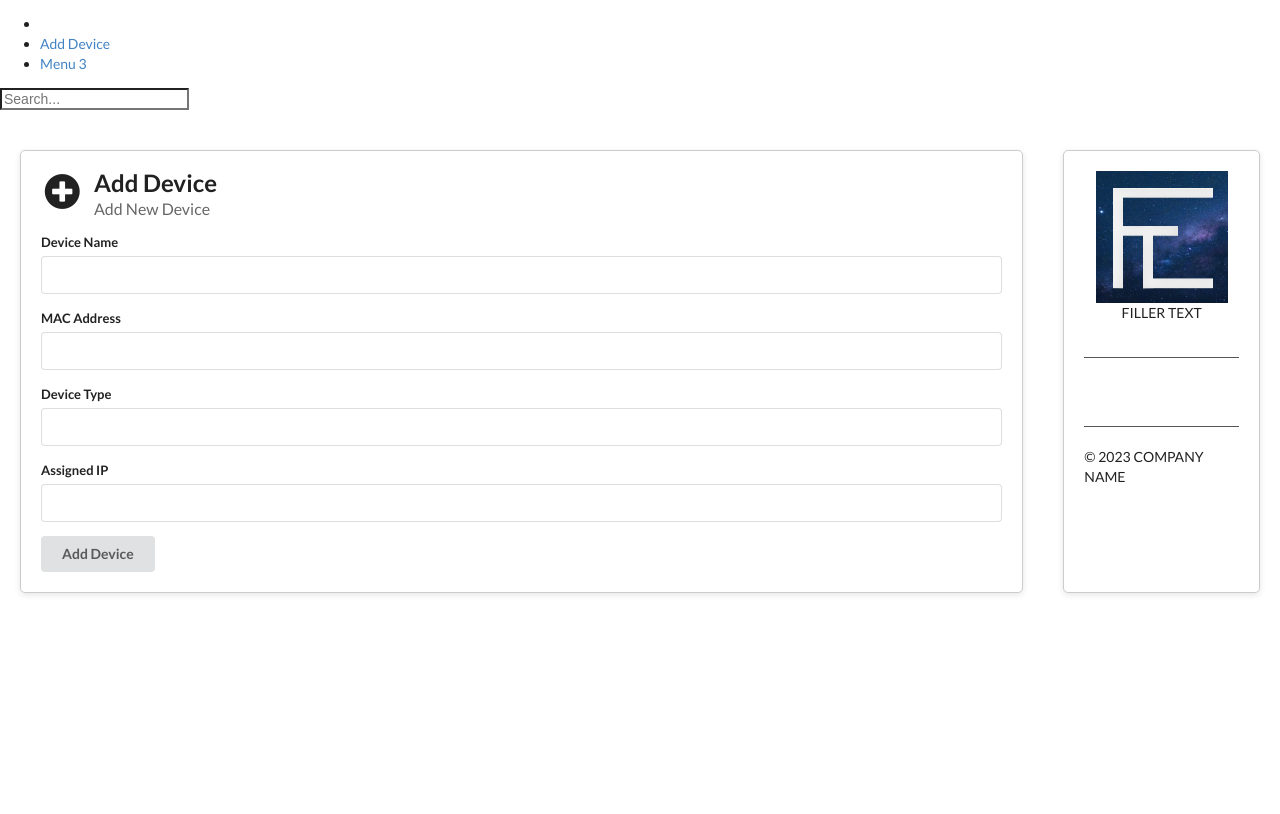
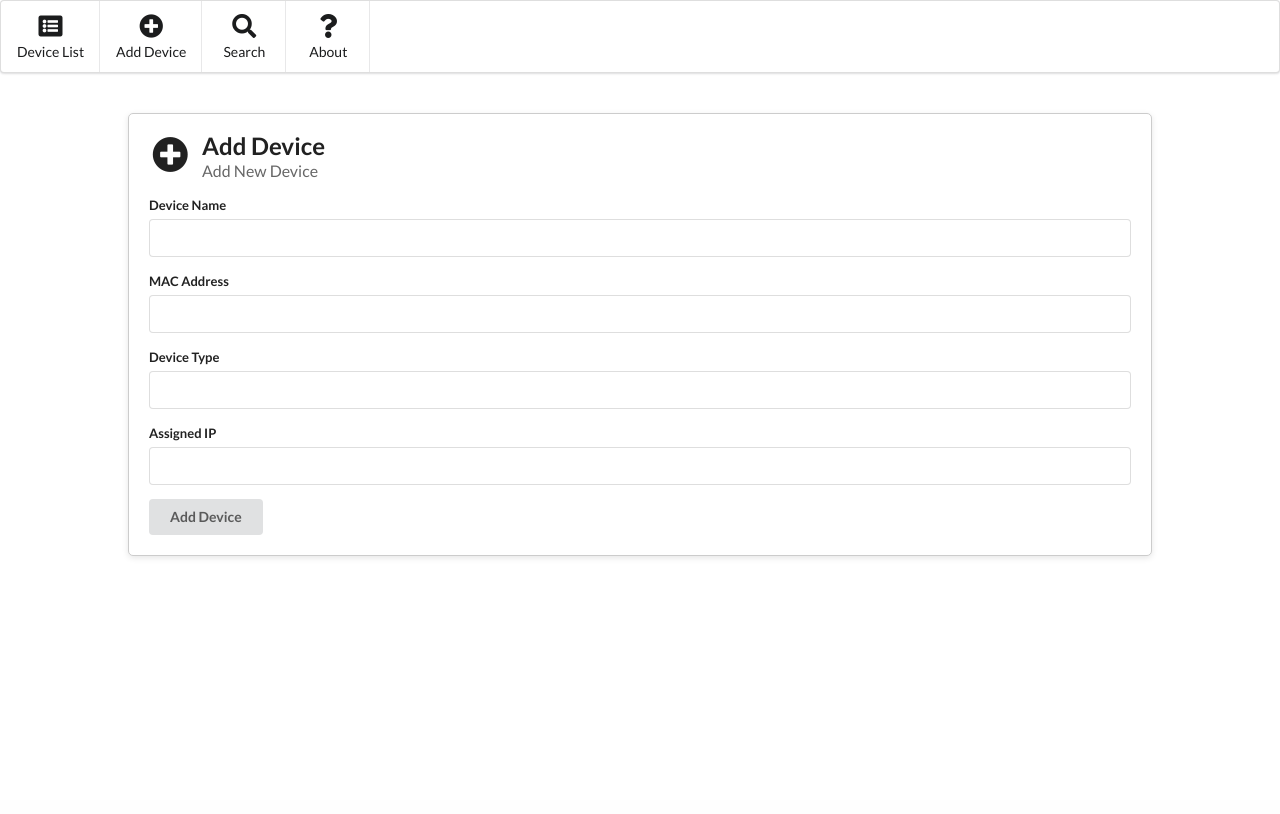
Before and after one commit to ryklou/NetworkDeviceManager, a Flask app: page /add-device in a window 1280 px wide. After the commit the page ends 558 px from the top, so only its background shows below. Run offline with Flask 3, Linux system fonts and the light colour scheme; tables that the repository leaves empty hold one stand-in row (values such as "Sample post"); some libraries are stand-ins or nearby versions.

Commit message:
Update base.html
Front-End Development;

Added links to jQuery 3.6.0, Semantic UI 2.5.0 (CSS & JS)

Some UI layout.

```diff
--- a/templates/base.html
+++ b/templates/base.html
@@ -12,35 +12,28 @@
 </head>
 
 <body>
-    <div class="menu-bar">
-        <ul>
-            <li></li>
-            <li><a href="{{ url_for('add_device') }}">Add Device</a></li>
-
-            <li><a href="#">Menu 3</a></li>
-        </ul>
-        <div class="search-box">
-            <input type="search" placeholder="Search...">
-        </div>
+<div class="ui labeled icon menu">
+	<a class="item" href="{{ url_for('index') }}">
+		<i class="list alternate icon"></i>
+		Device List
+	</a>
+	<a class="item" href="{{ url_for('add_device') }}">
+		<i class="plus circle icon"></i>
+		Add Device
+	</a>
+	<a class="item" href="#search">
+		<i class="search icon"></i>
+		Search
+	</a>
+		<a class="item" href="#about">
+		<i class="question icon"></i>
+		About
+	</a>
   </div>
 <div class="main-content">
-        <div class="window">
-            {% block content %}{% endblock %}
-        </div>
-        <div class="sidebar">
-            <img src="{{ url_for('static', filename='logo.png') }}" alt="Logo" class="sidebar-logo">
-            <p class="filler-text">FILLER TEXT</p>
-            <hr class="divider">
-            <ul class="sidebar-menu">
-
-                {% block sidebar_content %}{% endblock %}
-            </ul>
-            <hr class="divider">
-            <p class="sidebar-footer">&copy; 2023 COMPANY NAME</p>
-        </div>
+  <div class="window"> {% block content %}{% endblock %} </div>
 </div>
 
 <!-- Add your JavaScript file or external scripts here -->
-    <script src=""></script>
 </body>
 </html>
```
Lines whose indentation alone changed are shown as unchanged.
